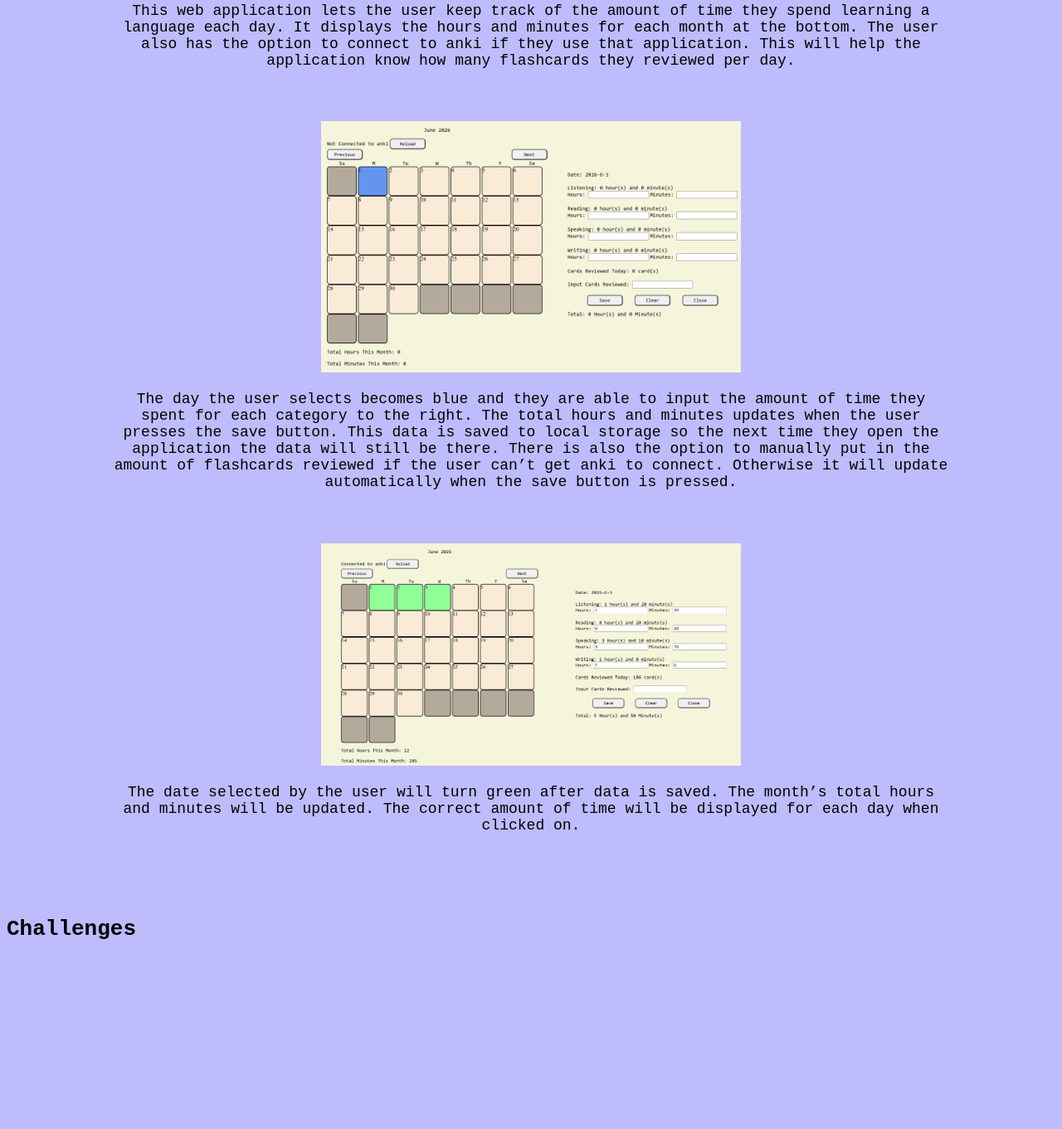
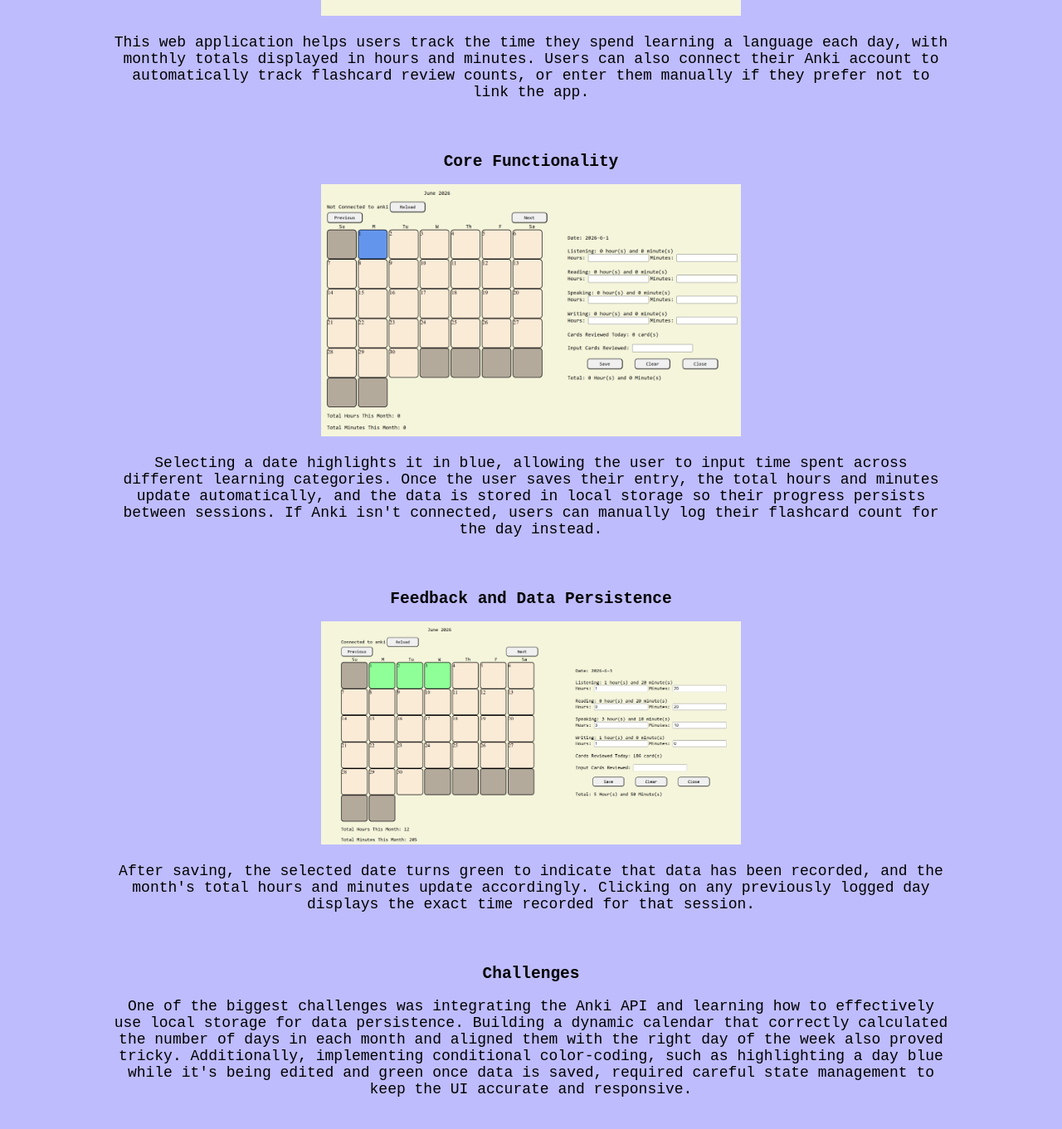
Before and after one commit to emilykrohn/portfolio, a plain HTML site: page projectPages/languageLearningTracker.html in a window 1280 px wide. Shown: the part 779-2140 px from the top of the page at 83% size. Before the commit the page ends 1932 px from the top, so only its background shows below. Drawn offline with Linux system fonts and the light colour scheme.

Commit message:
Update Language Learning Tracker Page Info

```diff
--- a/projectPages/languageLearningTracker.html
+++ b/projectPages/languageLearningTracker.html
@@ -38,17 +38,23 @@
     <h1>Language Learning Tracker</h1>
     <p>Keep track of the amount of time you spend learning a language each day.</p>
     <div class="languageLearningImage center">
+        <h2>Overview</h2>
         <img src="../images/LanguageLearningTracker/LanguageLearningTracker02.png" alt="Language Learning Tracker Homepage">
-        <p>This web application lets the user keep track of the amount of time they spend learning a language each day. It displays the hours and minutes for each month at the bottom. The user also has the option to connect to anki if they use that application. This will help the application know how many flashcards they reviewed per day.</p>
+        <p>This web application helps users track the time they spend learning a language each day, with monthly totals displayed in hours and minutes. Users can also connect their Anki account to automatically track flashcard review counts, or enter them manually if they prefer not to link the app.</p>
     </div>
     <div class="languageLearningImage center">
+        <h2>Core Functionality</h2>
         <img src="../images/LanguageLearningTracker/LanguageLearningTrackerTime.png" alt="Language Learning Tracker Update Time">
-        <p>The day the user selects becomes blue and they are able to input the amount of time they spent for each category to the right. The total hours and minutes updates when the user presses the save button. This data is saved to local storage so the next time they open the application the data will still be there. There is also the option to manually put in the amount of flashcards reviewed if the user can’t get anki to connect. Otherwise it will update automatically when the save button is pressed.</p>
+        <p>Selecting a date highlights it in blue, allowing the user to input time spent across different learning categories. Once the user saves their entry, the total hours and minutes update automatically, and the data is stored in local storage so their progress persists between sessions. If Anki isn't connected, users can manually log their flashcard count for the day instead.</p>
     </div>
     <div class="languageLearningImage center">
+        <h2>Feedback and Data Persistence</h2>
         <img src="../images/LanguageLearningTracker/LanguageLearningTracker01.png" alt="Language Learning Tracker Display Time">
-        <p>The date selected by the user will turn green after data is saved. The month’s total hours and minutes will be updated. The correct amount of time will be displayed for each day when clicked on.</p>
+        <p>After saving, the selected date turns green to indicate that data has been recorded, and the month's total hours and minutes update accordingly. Clicking on any previously logged day displays the exact time recorded for that session.</p>
     </div>
-    <h1>Challenges</h1>
+    <div class="languageLearningImage center">
+      <h2>Challenges</h2>
+      <p>One of the biggest challenges was integrating the Anki API and learning how to effectively use local storage for data persistence. Building a dynamic calendar that correctly calculated the number of days in each month and aligned them with the right day of the week also proved tricky. Additionally, implementing conditional color-coding, such as highlighting a day blue while it's being edited and green once data is saved, required careful state management to keep the UI accurate and responsive.</p>
+    </div>
 </body>
 </html>
```
